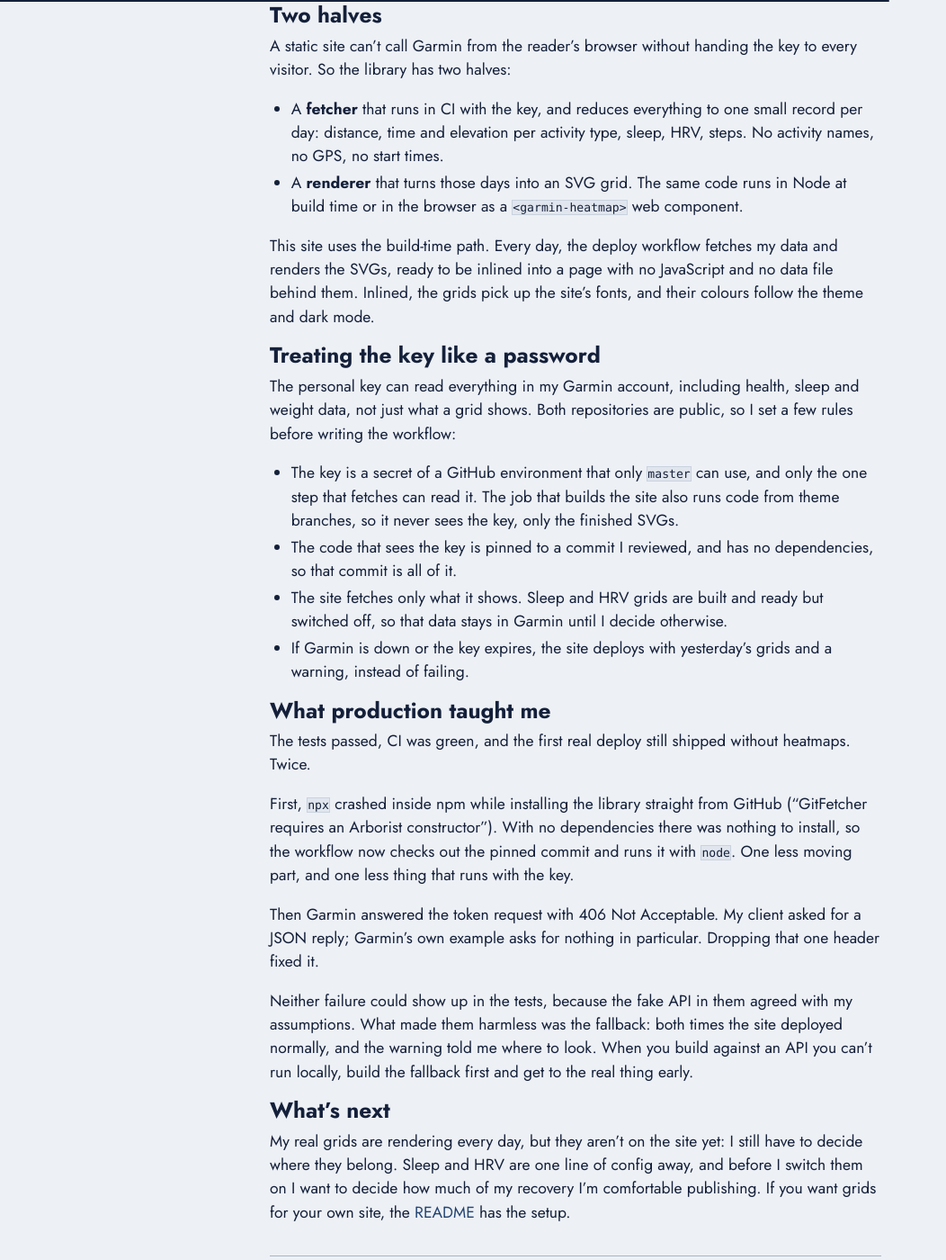
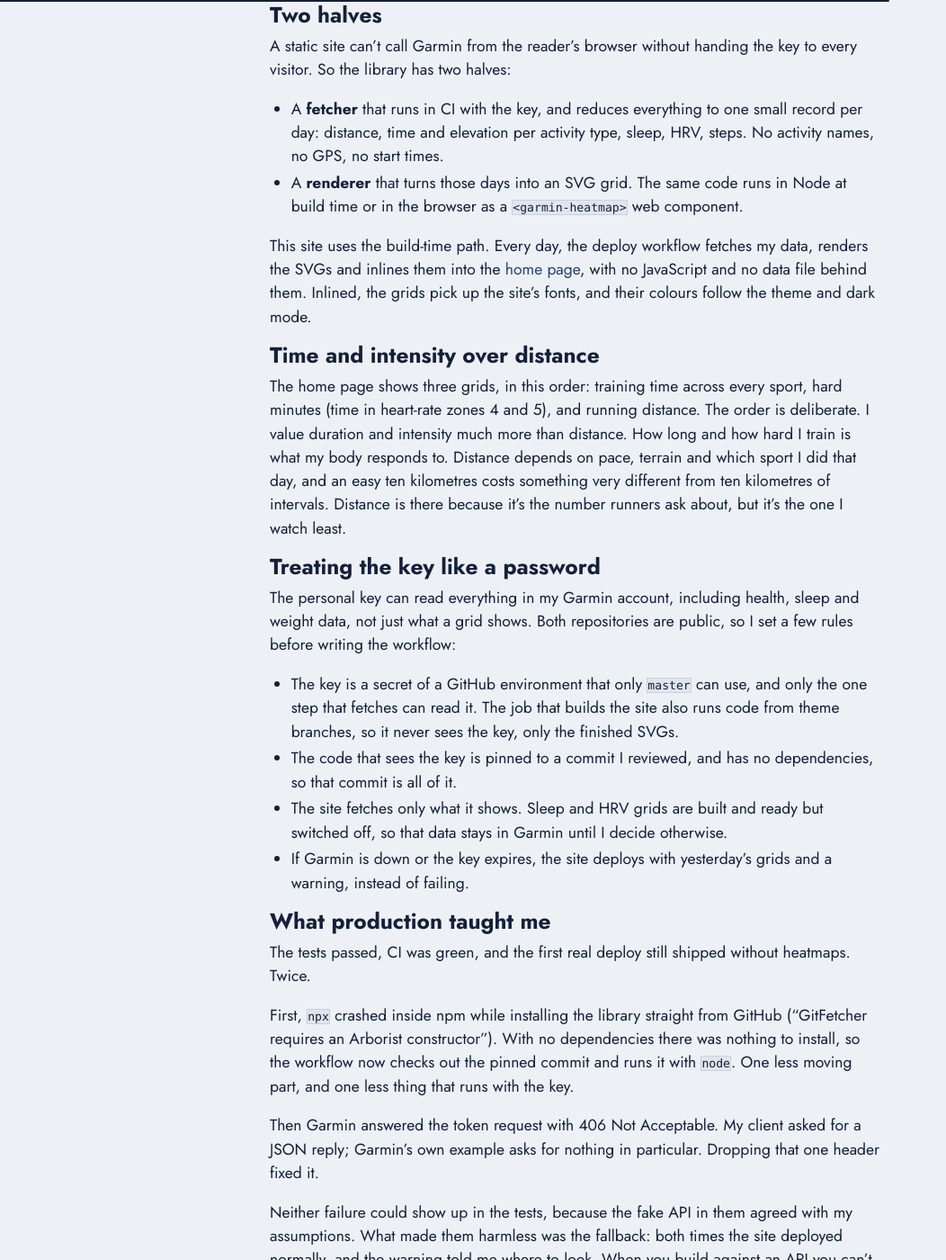
Before and after one commit to EdSancha/edsancha.github.io, a Jekyll site: the page built from blog/_posts/2026-10-22-turning-my-garmin-data-into-github-style-heatmaps.markdown, in a window 1280 px wide and 1400 px high, scrolled down 1222 px. Shown: the whole window at 90% size, without its empty margins (0-1052 px from the left). Built offline with Jekyll 4.4.1, drawn with Linux system fonts in a browser that asks for light colours; some of the changed text lies outside the part shown.

Commit message:
Add a Fitness section to the home page
Three Garmin grids for the last year: training time across every sport,
hard minutes (time in heart-rate zones 4-5) and running distance. The
climbing grid is switched off. The post gains a section on valuing
duration and intensity over distance, and the project page caption
points to the home page.

Needs garmin-heatmap 0.2.0 (the intensity metric) pinned in pages.yml
before merging.

Co-Authored-By: Claude Opus 5.5 <noreply@anthropic.com>

```diff
--- a/_data/heatmaps.json
+++ b/_data/heatmaps.json
@@ -1,7 +1,9 @@
 {
   "grids": [
+    { "name": "training", "metric": "duration" },
+    { "name": "intensity", "metric": "intensity" },
     { "name": "running", "metric": "distance", "types": ["running"], "noun": "runs" },
-    { "name": "climbing", "metric": "elevation" },
+    { "name": "climbing", "metric": "elevation", "enabled": false },
     { "name": "sleep", "metric": "sleep", "weeks": 17, "enabled": false },
     { "name": "hrv", "metric": "hrv", "weeks": 17, "enabled": false }
   ]
--- a/_includes/helpers/garmin-heatmap.html
+++ b/_includes/helpers/garmin-heatmap.html
@@ -8,7 +8,8 @@
 {%- endcomment -%}
 {%- assign grid = site.data.heatmaps.grids | where: "name", include.name | first -%}
 {%- case grid.metric -%}
-  {%- when "elevation" -%}{%- assign hue = "orange" -%}
+  {%- when "duration", "activities" -%}{%- assign hue = "blue" -%}
+  {%- when "intensity", "elevation" -%}{%- assign hue = "orange" -%}
   {%- when "sleep", "sleep-score" -%}{%- assign hue = "purple" -%}
   {%- when "hrv" -%}{%- assign hue = "blue" -%}
   {%- else -%}{%- assign hue = "green" -%}
--- a/_projects/garmin-heatmaps.markdown
+++ b/_projects/garmin-heatmaps.markdown
@@ -12,7 +12,7 @@ Each square is a day, and the stronger the colour, the bigger the day: further r
 
 <figure>
   <img src="{{ '/img/projects/garmin-heatmaps.png' | relative_url }}" alt="Four heatmap grids drawn from made-up sample data: running distance in green, elevation in orange, sleep in purple and overnight HRV in blue, June to September.">
-  <figcaption>Made-up sample data, to show what the grids look like. It isn't my training; my own grids will live elsewhere on this site.</figcaption>
+  <figcaption>Made-up sample data, to show what the grids look like. It isn't my training: my own grids are on the <a href="{{ '/#fitness' | relative_url }}">home page</a>.</figcaption>
 </figure>
 
 ## How it works
--- a/blog/_posts/2026-10-22-turning-my-garmin-data-into-github-style-heatmaps.markdown
+++ b/blog/_posts/2026-10-22-turning-my-garmin-data-into-github-style-heatmaps.markdown
@@ -3,7 +3,7 @@ layout: post
 title: "Turning My Garmin Data into GitHub-Style Heatmaps"
 date: 2026-10-22
 author: "Eduardo Diaz Sancha"
-timeToRead: "3 minutes read"
+timeToRead: "4 minutes read"
 description: "Garmin opened a Personal API, so I built a small library that turns my training into GitHub-style activity grids on this site, and learned the most from what broke in production."
 categories: development running
 image: "/img/projects/garmin-heatmaps.png"
@@ -29,7 +29,11 @@ A static site can't call Garmin from the reader's browser without handing the ke
 - A **fetcher** that runs in CI with the key, and reduces everything to one small record per day: distance, time and elevation per activity type, sleep, HRV, steps. No activity names, no GPS, no start times.
 - A **renderer** that turns those days into an SVG grid. The same code runs in Node at build time or in the browser as a `<garmin-heatmap>` web component.
 
-This site uses the build-time path. Every day, the deploy workflow fetches my data and renders the SVGs, ready to be inlined into a page with no JavaScript and no data file behind them. Inlined, the grids pick up the site's fonts, and their colours follow the theme and dark mode.
+This site uses the build-time path. Every day, the deploy workflow fetches my data, renders the SVGs and inlines them into the [home page]({{ '/#fitness' | relative_url }}), with no JavaScript and no data file behind them. Inlined, the grids pick up the site's fonts, and their colours follow the theme and dark mode.
+
+## Time and intensity over distance
+
+The home page shows three grids, in this order: training time across every sport, hard minutes (time in heart-rate zones 4 and 5), and running distance. The order is deliberate. I value duration and intensity much more than distance. How long and how hard I train is what my body responds to. Distance depends on pace, terrain and which sport I did that day, and an easy ten kilometres costs something very different from ten kilometres of intervals. Distance is there because it's the number runners ask about, but it's the one I watch least.
 
 ## Treating the key like a password
 
@@ -52,4 +56,4 @@ Neither failure could show up in the tests, because the fake API in them agreed
 
 ## What's next
 
-My real grids are rendering every day, but they aren't on the site yet: I still have to decide where they belong. Sleep and HRV are one line of config away, and before I switch them on I want to decide how much of my recovery I'm comfortable publishing. If you want grids for your own site, the [README](https://github.com/EdSancha/garmin-heatmap#readme){:rel="external nofollow" target="_blank"} has the setup.
+Sleep and HRV are one line of config away. Before I switch them on, I want to decide how much of my recovery I'm comfortable publishing. If you want grids for your own site, the [README](https://github.com/EdSancha/garmin-heatmap#readme){:rel="external nofollow" target="_blank"} has the setup.
```
Also changed, not shown: AGENTS.md (+1 -1 lines), index.markdown (+12 -0 lines).
